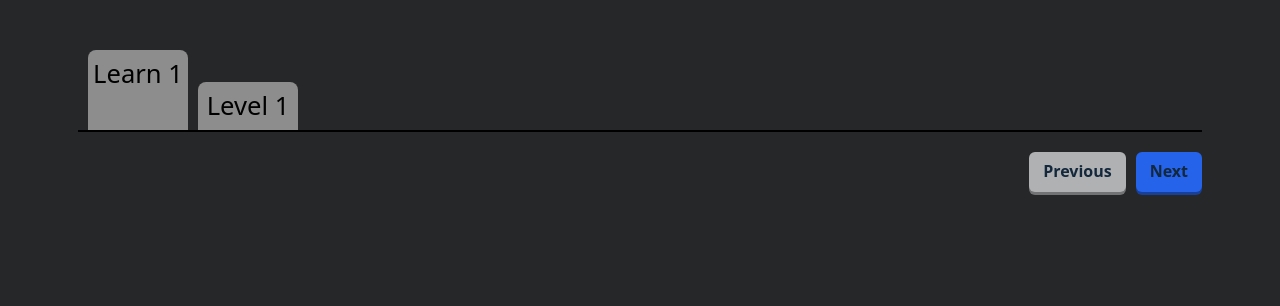
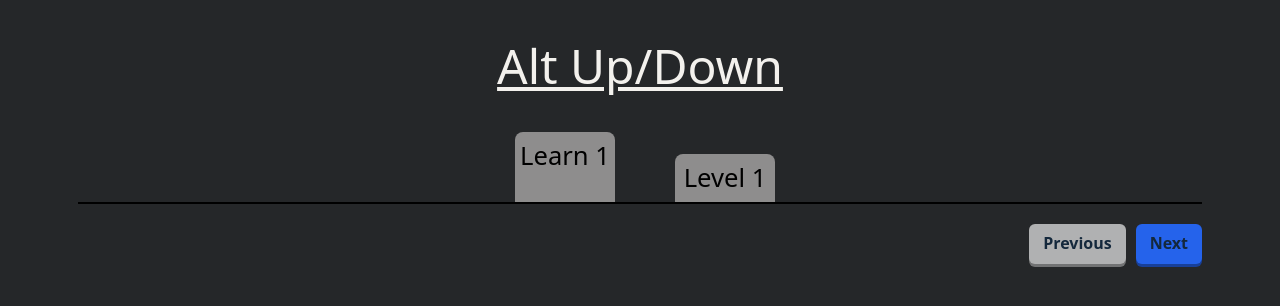
Before and after one commit to lhamm470/Keyboard-shortcut-learner, a React app in the folder KeyboardShortcutsLearner/frontend/: page / in a window 1280 px wide. Shown: the top 306 px of the page. Built offline with nearby package versions, Linux system fonts and the light colour scheme; the HTML template or start-up script is replaced by a standard one.

Commit message:
added title to lesson page

```diff
--- a/KeyboardShortcutsLearner/frontend/src/components/ComponentTemplates/LessonPageTemplate.tsx
+++ b/KeyboardShortcutsLearner/frontend/src/components/ComponentTemplates/LessonPageTemplate.tsx
@@ -4,6 +4,7 @@ import { LessonDataType } from "../ReusedComponents/CustomTypes";
 import ModuleNavigationTemplate from "./ModuleNavigationTemplate";
 import EndOfPageNavigation from "../ReusedComponents/EndOfPageNavigation";
 import styled from "styled-components";
+import LessonTitleTemplate from "./LessonTitleTemplate";
 
 type LessonPageTemplateProps = {
   lessonData: LessonDataType;
@@ -21,6 +22,7 @@ const LessonPageTemplate = ({ lessonData }: LessonPageTemplateProps) => {
 
   return (
     <PageContainer>
+      <LessonTitleTemplate lessonData={lessonData} />
       <ModuleNavigationTemplate
         selectedTab={selectedTab}
         setSelectedTab={setSelectedTab}
--- /dev/null
+++ b/KeyboardShortcutsLearner/frontend/src/components/ComponentTemplates/LessonTitleTemplate.tsx
@@ -0,0 +1,23 @@
+import styled from "styled-components";
+import { LessonDataType } from "../ReusedComponents/CustomTypes";
+
+const LessonTitleSC = styled.div`
+  display: flex;
+  justify-content: center;
+  font-size: 3em;
+  text-decoration: underline;
+`;
+
+type LessonTitleTemplateProps = {
+  lessonData: LessonDataType;
+};
+
+const LessonTitleTemplate = ({ lessonData }: LessonTitleTemplateProps) => {
+  return (
+    <>
+      <LessonTitleSC>{lessonData.shortcut}</LessonTitleSC>
+    </>
+  );
+};
+
+export default LessonTitleTemplate;
--- a/KeyboardShortcutsLearner/frontend/src/components/ComponentTemplates/ModuleNavigationTemplate.tsx
+++ b/KeyboardShortcutsLearner/frontend/src/components/ComponentTemplates/ModuleNavigationTemplate.tsx
@@ -5,10 +5,11 @@ const ModuleNavigationSC = styled.div`
   position: relative;
   display: flex;
   align-items: center;
-  gap: 10px;
+  gap: 60px;
   border-bottom: 2px solid black;
   overflow: hidden;
   padding-left: 10px;
+  justify-content: center;
 `;
 
 const ModuleTabSC = styled.button<{ $active: boolean }>`
@@ -22,7 +23,7 @@ const ModuleTabSC = styled.button<{ $active: boolean }>`
   width: 100px;
   padding: 5px;
   transition: background-color 0.2s ease;
-  top: ${({ $active }) => ($active ? "20px" : "52px")};
+  top: ${({ $active }) => ($active ? "30px" : "52px")};
   justify-content: center;
   font-size: 1.6em;
 
--- a/KeyboardShortcutsLearner/frontend/src/components/Lessons/AltUp/AltUpData.tsx
+++ b/KeyboardShortcutsLearner/frontend/src/components/Lessons/AltUp/AltUpData.tsx
@@ -6,6 +6,7 @@ const AltUpData = (): LessonDataType => {
     learnModules: 1,
     levelModules: 1,
     levelsData: [AltUpLevel1()],
+    shortcut: "Alt Up/Down",
   };
 };
 
--- a/KeyboardShortcutsLearner/frontend/src/components/ReusedComponents/CustomTypes.tsx
+++ b/KeyboardShortcutsLearner/frontend/src/components/ReusedComponents/CustomTypes.tsx
@@ -4,6 +4,7 @@ type LessonDataType = {
   learnModules: number;
   levelModules: number;
   levelsData: LevelDataType[];
+  shortcut: string;
 };
 
 type LevelDataType = {
```
